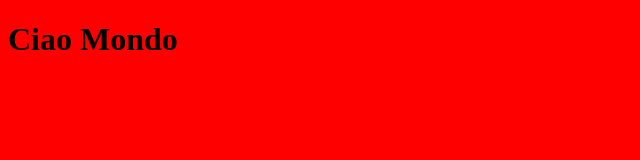
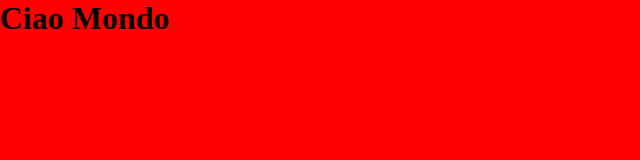
Before and after one commit to orlandomanfredini/htmlcss-hello, a plain HTML site: page index.html in a window 1280 px wide. Shown: the whole page, without its empty margins (0-640 px from the left). Drawn offline with Linux system fonts and the light colour scheme.

Commit message:
Punteggiatura css

```diff
--- a/style.css
+++ b/style.css
@@ -1,6 +1,6 @@
 *{
   box-sizing: border-box;
-  margin; 0;
+  margin: 0;
   padding: 0;
 }
 
```
